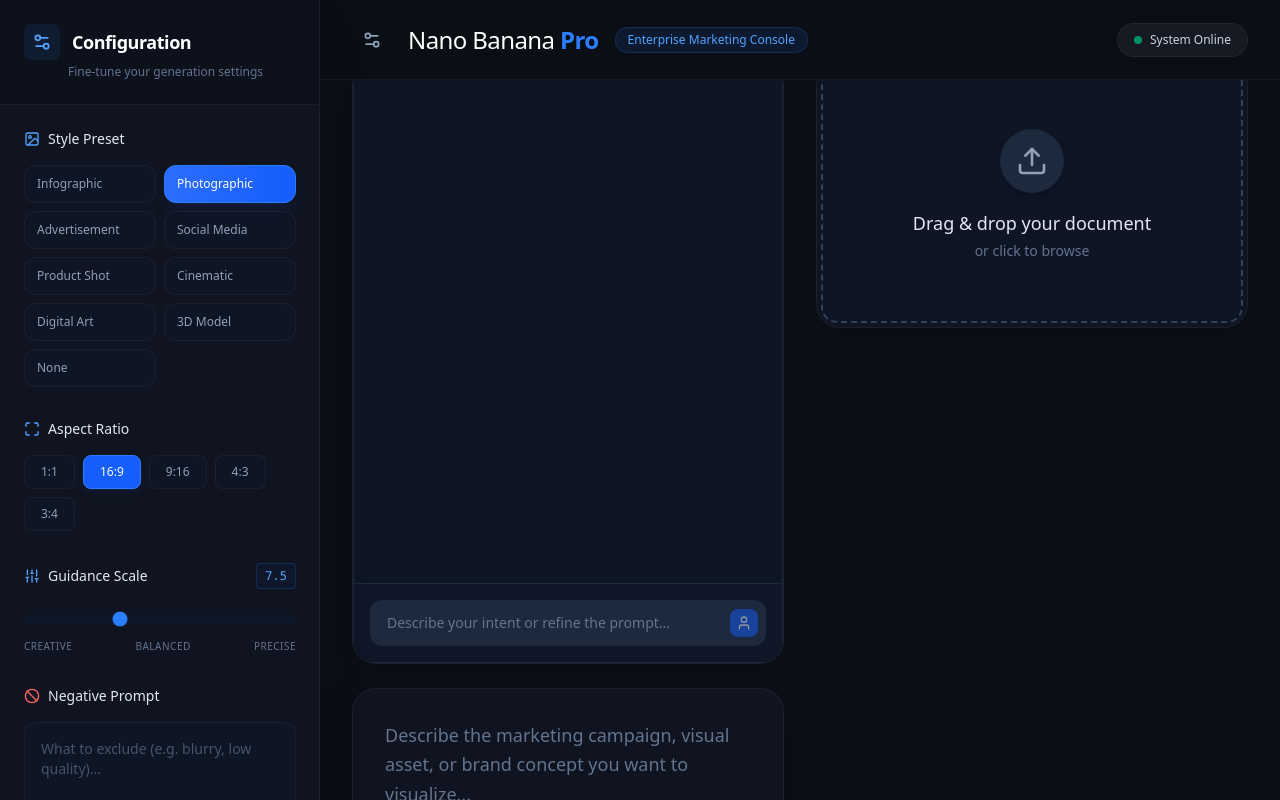
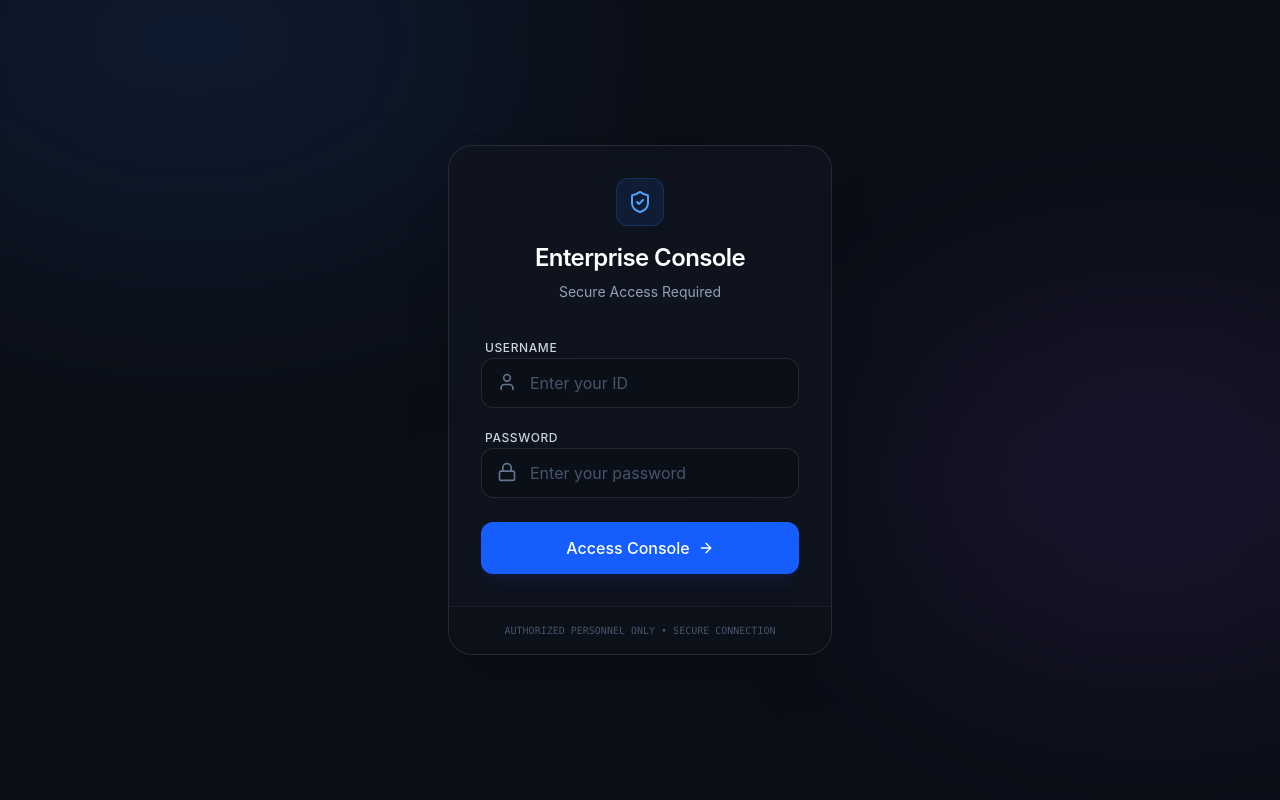
Before and after one commit to iamkram/nano, a React (Vite) app: page / in a window 1280 px wide. Built offline with nearby package versions, Linux system fonts and the light colour scheme.

Commit message:
feat: Implement user login for secure access and provide a comprehensive deployment guide.

```diff
--- a/src/App.tsx
+++ b/src/App.tsx
@@ -2,12 +2,14 @@ import { useState, useCallback } from 'react';
 import { DragDropZone } from './components/DragDropZone';
 import { ChatInterface, type Message } from './components/ChatInterface';
 import { ImageGenerator } from './components/ImageGenerator';
+import { Login } from './components/Login';
 import { ControlPanel, type GenerationSettings } from './components/ControlPanel';
 import { analyzeDocument, generateImage } from './services/gemini';
-import { Sparkles, Settings2, Megaphone, LayoutTemplate, Target, Share2, Loader2 } from 'lucide-react';
+import { Sparkles, Settings2, Megaphone, LayoutTemplate, Target, Share2, Loader2, LogOut } from 'lucide-react';
 import { motion, AnimatePresence } from 'framer-motion';
 
 function App() {
+  const [isAuthenticated, setIsAuthenticated] = useState(false);
   const [isProcessing, setIsProcessing] = useState(false);
   const [isGenerating, setIsGenerating] = useState(false);
   const [messages, setMessages] = useState<Message[]>([]);
@@ -143,6 +145,10 @@ function App() {
     { icon: Share2, label: "Event Promotion", prompt: "A dynamic, high-energy banner for an upcoming tech conference, featuring futuristic cityscapes and connected network nodes." }
   ];
 
+  if (!isAuthenticated) {
+    return <Login onLogin={setIsAuthenticated} />;
+  }
+
   return (
     <div className="flex h-screen bg-[#0B0F17] text-slate-100 overflow-hidden font-sans selection:bg-blue-500/30">
       {/* Sidebar Controls */}
@@ -177,6 +183,13 @@ function App() {
               <div className="w-2 h-2 rounded-full bg-emerald-500 animate-pulse" />
               <span className="text-xs font-medium text-slate-300">System Online</span>
             </div>
+            <button
+              onClick={() => setIsAuthenticated(false)}
+              className="p-2 rounded-full hover:bg-white/5 text-slate-400 hover:text-white transition-colors"
+              title="Sign Out"
+            >
+              <LogOut className="w-5 h-5" />
+            </button>
           </div>
         </header>
 
--- /dev/null
+++ b/src/components/Login.tsx
@@ -0,0 +1,131 @@
+import React, { useState } from 'react';
+import { motion } from 'framer-motion';
+import { Lock, User, ArrowRight, ShieldCheck } from 'lucide-react';
+
+interface LoginProps {
+    onLogin: (success: boolean) => void;
+}
+
+export const Login: React.FC<LoginProps> = ({ onLogin }) => {
+    const [username, setUsername] = useState('');
+    const [password, setPassword] = useState('');
+    const [error, setError] = useState(false);
+    const [isLoading, setIsLoading] = useState(false);
+
+    const handleLogin = (e: React.FormEvent) => {
+        e.preventDefault();
+        setIsLoading(true);
+        setError(false);
+
+        // Simulate network delay for effect
+        setTimeout(() => {
+            // Hardcoded credentials for demo purposes
+            // In a real app, these would be validated against a backend
+            const validUser = import.meta.env.VITE_APP_USERNAME || 'admin';
+            const validPass = import.meta.env.VITE_APP_PASSWORD || 'password';
+
+            if (username === validUser && password === validPass) {
+                onLogin(true);
+            } else {
+                setError(true);
+                setIsLoading(false);
+            }
+        }, 800);
+    };
+
+    return (
+        <div className="fixed inset-0 bg-[#0B0F17] flex items-center justify-center z-50 overflow-hidden">
+            {/* Background Effects */}
+            <div className="absolute inset-0 overflow-hidden pointer-events-none">
+                <div className="absolute -top-[20%] -left-[10%] w-[50%] h-[50%] bg-blue-500/10 rounded-full blur-[120px]" />
+                <div className="absolute top-[40%] -right-[10%] w-[40%] h-[40%] bg-purple-500/10 rounded-full blur-[120px]" />
+            </div>
+
+            <motion.div
+                initial={{ opacity: 0, scale: 0.95 }}
+                animate={{ opacity: 1, scale: 1 }}
+                transition={{ duration: 0.5, ease: "easeOut" }}
+                className="relative w-full max-w-md p-8"
+            >
+                <div className="bg-[#0F1420]/80 backdrop-blur-xl border border-white/10 rounded-3xl shadow-2xl overflow-hidden">
+                    <div className="p-8 space-y-8">
+                        <div className="text-center space-y-2">
+                            <div className="inline-flex items-center justify-center w-12 h-12 rounded-xl bg-blue-500/10 text-blue-400 mb-4 border border-blue-500/20">
+                                <ShieldCheck className="w-6 h-6" />
+                            </div>
+                            <h1 className="text-2xl font-semibold text-white tracking-tight">
+                                Enterprise Console
+                            </h1>
+                            <p className="text-slate-400 text-sm">
+                                Secure Access Required
+                            </p>
+                        </div>
+
+                        <form onSubmit={handleLogin} className="space-y-6">
+                            <div className="space-y-4">
+                                <div className="space-y-2">
+                                    <label className="text-xs font-medium text-slate-300 ml-1 uppercase tracking-wider">Username</label>
+                                    <div className="relative group">
+                                        <User className="absolute left-4 top-3.5 w-5 h-5 text-slate-500 group-focus-within:text-blue-400 transition-colors" />
+                                        <input
+                                            type="text"
+                                            value={username}
+                                            onChange={(e) => setUsername(e.target.value)}
+                                            className="w-full bg-[#0B0F17] border border-white/10 rounded-xl py-3 pl-12 pr-4 text-slate-200 placeholder-slate-600 focus:outline-none focus:ring-2 focus:ring-blue-500/20 focus:border-blue-500/50 transition-all"
+                                            placeholder="Enter your ID"
+                                        />
+                                    </div>
+                                </div>
+
+                                <div className="space-y-2">
+                                    <label className="text-xs font-medium text-slate-300 ml-1 uppercase tracking-wider">Password</label>
+                                    <div className="relative group">
+                                        <Lock className="absolute left-4 top-3.5 w-5 h-5 text-slate-500 group-focus-within:text-blue-400 transition-colors" />
+                                        <input
+                                            type="password"
+                                            value={password}
+                                            onChange={(e) => setPassword(e.target.value)}
+                                            className="w-full bg-[#0B0F17] border border-white/10 rounded-xl py-3 pl-12 pr-4 text-slate-200 placeholder-slate-600 focus:outline-none focus:ring-2 focus:ring-blue-500/20 focus:border-blue-500/50 transition-all"
+                                            placeholder="Enter your password"
+                                        />
+                                    </div>
+                                </div>
+                            </div>
+
+                            {error && (
+                                <motion.div
+                                    initial={{ opacity: 0, y: -10 }}
+                                    animate={{ opacity: 1, y: 0 }}
+                                    className="p-3 rounded-lg bg-red-500/10 border border-red-500/20 text-red-400 text-xs text-center font-medium"
+                                >
+                                    Invalid credentials. Please try again.
+                                </motion.div>
+                            )}
+
+                            <button
+                                type="submit"
+                                disabled={isLoading}
+                                className="w-full flex items-center justify-center gap-2 bg-blue-600 hover:bg-blue-500 text-white py-3.5 rounded-xl font-medium transition-all shadow-lg shadow-blue-900/20 hover:shadow-blue-900/40 active:scale-95 disabled:opacity-50 disabled:cursor-not-allowed"
+                            >
+                                {isLoading ? (
+                                    <span className="animate-pulse">Verifying...</span>
+                                ) : (
+                                    <>
+                                        <span>Access Console</span>
+                                        <ArrowRight className="w-4 h-4" />
+                                    </>
+                                )}
+                            </button>
+                        </form>
+                    </div>
+
+                    <div className="px-8 py-4 bg-[#0B0F17]/50 border-t border-white/5 text-center">
+                        <p className="text-[10px] text-slate-600 font-mono">
+                            AUTHORIZED PERSONNEL ONLY • SECURE CONNECTION
+                        </p>
+                    </div>
+                </div>
+            </motion.div>
+        </div>
+    );
+};
```
Also changed, not shown: 1 other file (tests, documents, lock files or other folders).
